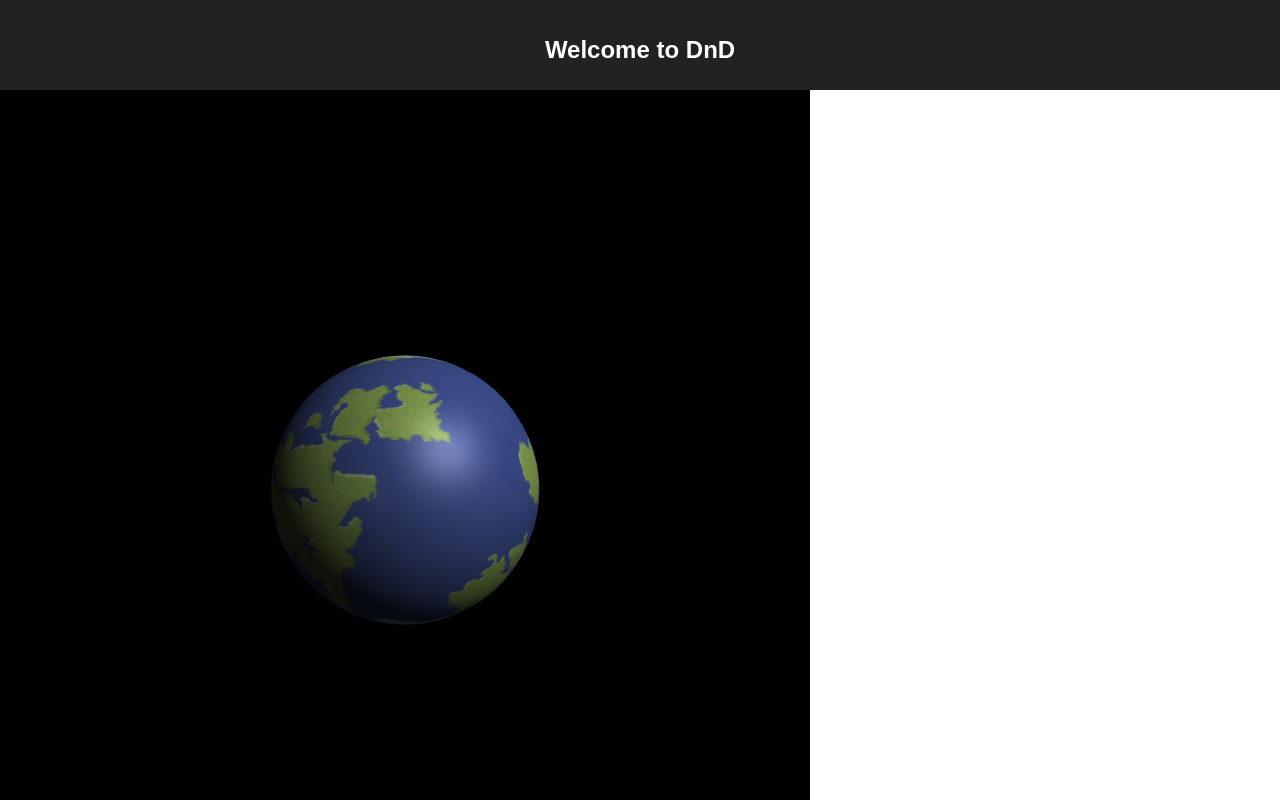
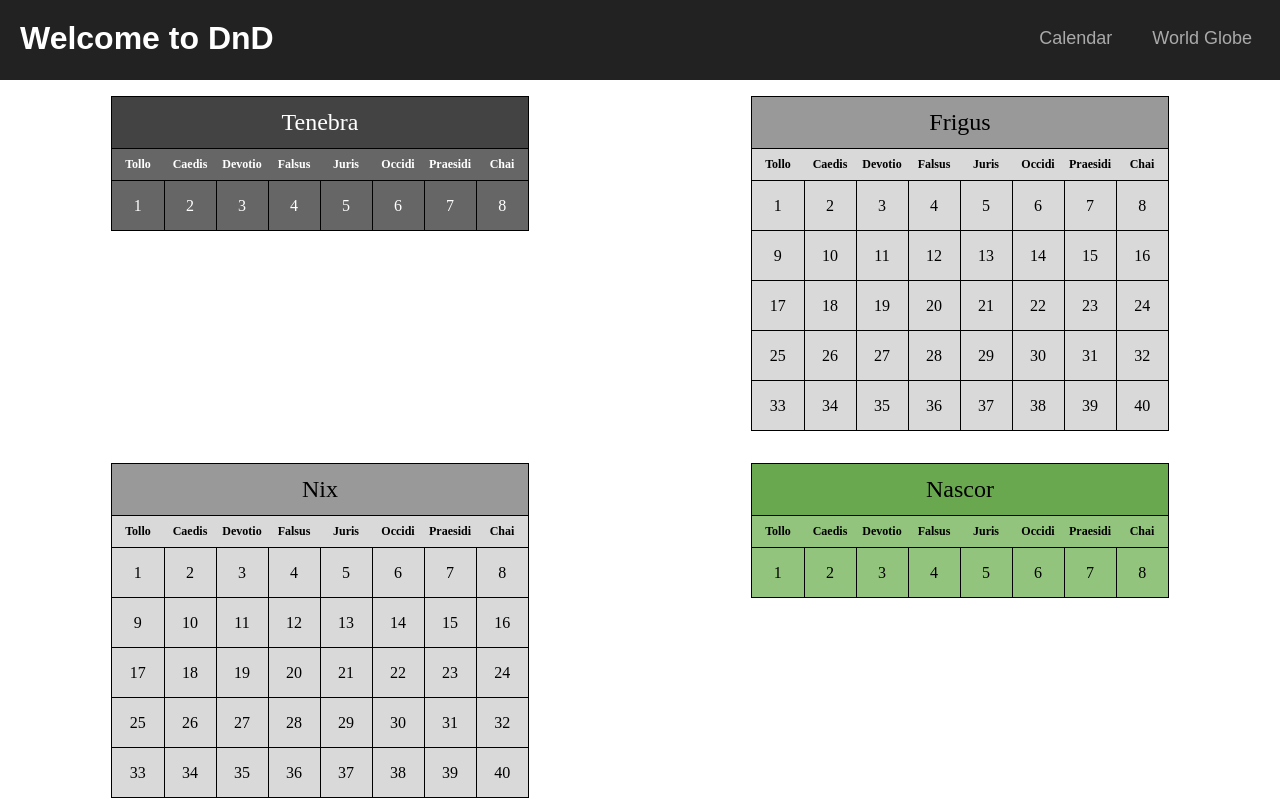
Before and after one commit to akearney/andynd, a React (Create React App) app in the folder node/: page /calendar in a window 1280 px wide. Shown: the top 800 px of the page. Built offline with nearby package versions, Linux system fonts and the light colour scheme.

Commit message:
calendar

```diff
--- a/node/package.json
+++ b/node/package.json
@@ -7,6 +7,7 @@
     "express": "^4.13.3",
     "react": "^16.4.0",
     "react-dom": "^16.4.0",
+    "react-router-dom": "^4.2.2",
     "react-scripts": "1.1.4",
     "three": "^0.93.0",
     "three-trackballcontrols": "0.0.7"
--- a/node/src/App.css
+++ b/node/src/App.css
@@ -9,30 +9,23 @@ body, html, #root, .App {
 
 .App-header {
   background-color: #222;
-  height: 50px;
+  height: 40px;
   padding: 20px;
   color: white;
 }
 
 .App-title {
-  font-size: 1.5em;
+  display: inline-block;
+  float: left;
+  margin: 0;
 }
 
-.App-intro {
-  font-size: large;
+.App-header a {
+  color: #aaa;
+  display: inline-block;
+  font-size: 18px;
+  padding: 8px;
+  margin-left: 24px;
+  float: right;
+  text-decoration: none;
 }
-
-@keyframes App-logo-spin {
-  from { transform: rotate(0deg); }
-  to { transform: rotate(360deg); }
-}
-
-.flexContainer {
-  display: flex;
-  height: 100%;
-}
-
-.flexContainer .canvasContainer,
-.flexContainer .continents {
-  flex-grow: 1;
-}
--- a/node/src/App.js
+++ b/node/src/App.js
@@ -1,32 +1,24 @@
 import React, { Component } from 'react';
+import { BrowserRouter as Router, Route, Link } from 'react-router-dom';
 import './App.css';
 
-import GlobalMap from './components/global_map';
-import Continents from './components/continents';
+import WorldMap from './components/world_map.js';
+import Calendar from './components/calendar.js';
 
 class App extends Component {
-  constructor(props) {
-    super(props);
-    this.state = {};
-  }
-
-  onContinent(cont) {
-    this.setState({
-      'continent': cont
-    });
-  }
-
   render() {
     return (
-      <div className="App">
-        <header className="App-header">
-          <h1 className="App-title">Welcome to DnD</h1>
-        </header>
-        <div className="flexContainer">
-          <GlobalMap onContinent={ this.onContinent.bind(this) }/>
-          <Continents display={ this.state.continent } />
+      <Router>
+        <div className="App">
+          <header className="App-header">
+            <h1 className="App-title">Welcome to DnD</h1>
+            <Link to="/">World Globe</Link>
+            <Link to="/calendar">Calendar</Link>
+          </header>
+          <Route exact path="/" component={WorldMap}/>
+          <Route path="/calendar" component={Calendar}/>
         </div>
-      </div>
+      </Router>
     );
   }
 }
--- /dev/null
+++ b/node/src/components/calendar.css
@@ -0,0 +1,109 @@
+.calendar {
+  color: #000000;
+  display: flex;
+  flex-wrap: wrap;
+  justify-content: space-around;
+  font-family: cursive;
+}
+
+.month {
+  padding: 16px;
+}
+
+.calendar table .today {
+  background-color: lightblue;
+  border: 2px blue solid;
+
+}
+
+.calendar th {
+  font-size: 12px;
+  width: 50px;
+}
+
+.calendar td, .calendar table, .calendar .monthHeader {
+  border: 1px black solid;
+}
+
+.calendar tbody tr {
+  height: 50px;
+}
+
+.calendar thead tr {
+  height: 32px;
+}
+
+.calendar table {
+  border-collapse: collapse;
+}
+
+.calendar .monthHeader {
+  font-size: 24px;
+  padding: 12px;
+  border-bottom: none;
+}
+
+.Tenebra .monthHeader {
+  background-color: #434343;
+  color: #ffffff;
+}
+
+.Tenebra table {
+  background-color: #666666;
+  color: #ffffff;
+}
+
+.Frigus .monthHeader, .Nix .monthHeader {
+  background-color: #999999;
+}
+
+.Frigus table, .Nix table {
+  background-color: #d9d9d9;
+}
+
+.Nascor .monthHeader {
+  background-color: #6aa84f;
+}
+
+.Nascor table , .Pinnae table, .Serotine table {
+  background-color: #93c47d;
+}
+
+.Pinnae .monthHeader, .Serotine .monthHeader {
+  background-color: #38761d;
+}
+
+.Coctus .monthHeader {
+  background-color: #ff0000;
+}
+
+.Coctus table,
+.Crusta .monthHeader,
+.Conlegi .monthHeader {
+  background-color: #e69138;
+}
+
+.Crusta table,
+.Conlegi table {
+  background-color: #ffd966;
+}
+
+.Depostus .monthHeader {
+  background-color: #e06666;
+}
+
+.Depostus table,
+.Deliratio .monthHeader,
+.Anima .monthHeader {
+  background-color: #ea9999;
+}
+
+.Deliratio table,
+.Anima table {
+  background-color: #fff;
+}
+/*
+    "name": "Depostus",
+    "name": "Deliratio",
+    "name": "Anima",
+    */
--- /dev/null
+++ b/node/src/components/calendar.js
@@ -0,0 +1,60 @@
+import React, { Component } from 'react';
+import calendar from '../data/calendar.json';
+import './calendar.css';
+
+export default class Calendar extends Component {
+  render() {
+    const months = [];
+    const numDaysInWeek = calendar['weekdays'].length;
+    for (let i = 0; i < calendar['months'].length; i++) {
+      const month = calendar['months'][i];
+      const weeks = []
+      const weekdayHeader = [];
+      for (let j = 0; j < numDaysInWeek; j++) {
+        const name = calendar['weekdays'][j]['name'];
+        weekdayHeader.push(<th key={ name }>{ name }</th>);
+      }
+
+      let currentWeek = [];
+      for (let k = 0; k < month['days']; k++) {
+        if (calendar['current']['month'] === month['name'] &&
+            calendar['current']['day'] === k + 1) {
+          currentWeek.push(<td title="Today" className="day today" key={k}>{ k + 1 }</td>);
+        } else {
+          currentWeek.push(<td className="day" key={k}>{ k + 1 }</td>);
+        }
+        if ((k + 1) % numDaysInWeek === 0) {
+          if (currentWeek.length) {
+            const key = `week${ k / numDaysInWeek }`;
+            weeks.push(
+              <tr key={ key }>
+                {currentWeek}
+              </tr>);
+          }
+          currentWeek = [];
+        }
+      }
+      const classes = `month ${month['name']}`;
+      months.push(
+        <div key={ month['name'] } className={ classes }>
+          <div className="monthHeader">{ month['name'] }</div>
+          <table>
+            <thead>
+              <tr>
+                { weekdayHeader }
+              </tr>
+            </thead>
+            <tbody>
+              { weeks }
+            </tbody>
+          </table>
+        </div>);
+    }
+
+    return (
+      <div className="calendar">
+        { months }
+      </div>
+    );
+  }
+}
--- a/node/src/components/continents.js
+++ b/node/src/components/continents.js
@@ -7,19 +7,19 @@ export default class Continents extends Component {
     const children = [
     ];
     if (this.props.display && continents[this.props.display]) {
-      children.push(<h2>{ this.props.display } </h2>);
+      children.push(<h2 key="continent">{ this.props.display } </h2>);
       const displayInfo = continents[this.props.display];
       if (displayInfo) {
         if (displayInfo['creatorRace']) {
           children.push(
-            <div>
+            <div key="creatorRace">
               <h3 className="header">Creator Race:</h3>
               <div className="body"> { continents[this.props.display]['creatorRace'] } </div>
             </div>);
         }
         if (displayInfo['otherRaces']) {
           children.push(
-            <div>
+            <div key="otherRaces">
               <h3 className="header">Other Main Races:</h3>
               <div className="body"> { continents[this.props.display]['otherRaces'] } </div>
             </div>);
--- a/node/src/components/global_map.js
+++ b/node/src/components/global_map.js
@@ -26,6 +26,7 @@ export default class GlobalMap extends Component {
     this.raycaster = null;
     this.mouse = null;
     this.info = {};
+    this.shouldAnimate = false;
   }
 
   init() {
@@ -76,7 +77,7 @@ export default class GlobalMap extends Component {
       if (!plane) {
         continue;
       }
-      if (DEBUG_PLANE && name != DEBUG_PLANE) {
+      if (DEBUG_PLANE && name !== DEBUG_PLANE) {
         continue;
       }
       const geometry = new THREE.PlaneGeometry(plane.size.x, plane.size.y, 32);
@@ -99,7 +100,9 @@ export default class GlobalMap extends Component {
   }
 
   animate() {
-    this.updateDimensions();
+    if (!this.shouldAnimate) {
+      return;
+    }
     requestAnimationFrame(this.animate.bind(this));
     this.renderer.render(this.scene, this.camera);
     this.controls.update();
@@ -138,6 +141,7 @@ export default class GlobalMap extends Component {
   }
 
   componentDidMount() {
+    this.shouldAnimate = true;
     this.init();
     const geometry = new THREE.SphereGeometry(0.5, 32, 32);
     const material = new THREE.MeshPhongMaterial({
@@ -150,7 +154,8 @@ export default class GlobalMap extends Component {
     this.updateDimensions();
   }
 
-  componentDidUnMount() {
+  componentWillUnmount() {
+    this.shouldAnimate = false;
     window.removeEventListener("resize", this.updateDimensions.bind(this));
   }
 
--- /dev/null
+++ b/node/src/components/world_map.css
@@ -0,0 +1,10 @@
+.flexContainer {
+  display: flex;
+  height: 100%;
+  width: 100%;
+}
+
+.flexContainer .canvasContainer,
+.flexContainer .continents {
+  flex-grow: 1;
+}
--- /dev/null
+++ b/node/src/components/world_map.js
@@ -0,0 +1,27 @@
+import React, { Component } from 'react';
+import './world_map.css';
+
+import GlobalMap from './global_map';
+import Continents from './continents';
+
+export default class WorldMap extends Component {
+  constructor(props) {
+    super(props);
+    this.state = {};
+  }
+
+  onContinent(cont) {
+    this.setState({
+      'continent': cont
+    });
+  }
+
+  render() {
+    return (
+      <div className="flexContainer">
+        <GlobalMap onContinent={ this.onContinent.bind(this) }/>
+        <Continents display={ this.state.continent } />
+      </div>
+    );
+  }
+}
--- a/node/src/data/calendar.json
+++ b/node/src/data/calendar.json
@@ -13,7 +13,6 @@
     "origin": "Frostfall",
     "nameFrom": "Frost",
     "days": 40
-  }
   }, {
     "name": "Nix",
     "origin": "Deepsnow",
@@ -28,11 +27,6 @@
     "name": "Pinnae",
     "origin": "Firstflow",
     "nameFrom": "Water",
-    "days": 40
-  }, {
-    "name": "Serotine",
-    "origin": "Blossomtide",
-    "nameFrom": "Blossom",
     "days": 40
   }, {
     "name": "Serotine",
@@ -119,4 +113,5 @@
   "moonCycle": {
     "link": "https://donjon.bin.sh/fantasy/calendar/",
     "data": {"year_len":352,"events":1,"n_months":12,"months":[],"month_len":{"0":8,"1":40,"2":40,"3":8,"4":40,"5":40,"6":8,"7":40,"8":40,"9":8,"10":40,"11":40},"week_len":8,"weekdays":[],"n_moons":3,"moons":[],"lunar_cyc":{"0":12,"1":88,"2":352},"lunar_shf":{"0":0,"1":0,"2":0},"year":893,"first_day":0,"notes":{}}
+  }
 }
```
Also changed, not shown: 1 other file (tests, documents, lock files or other folders).
